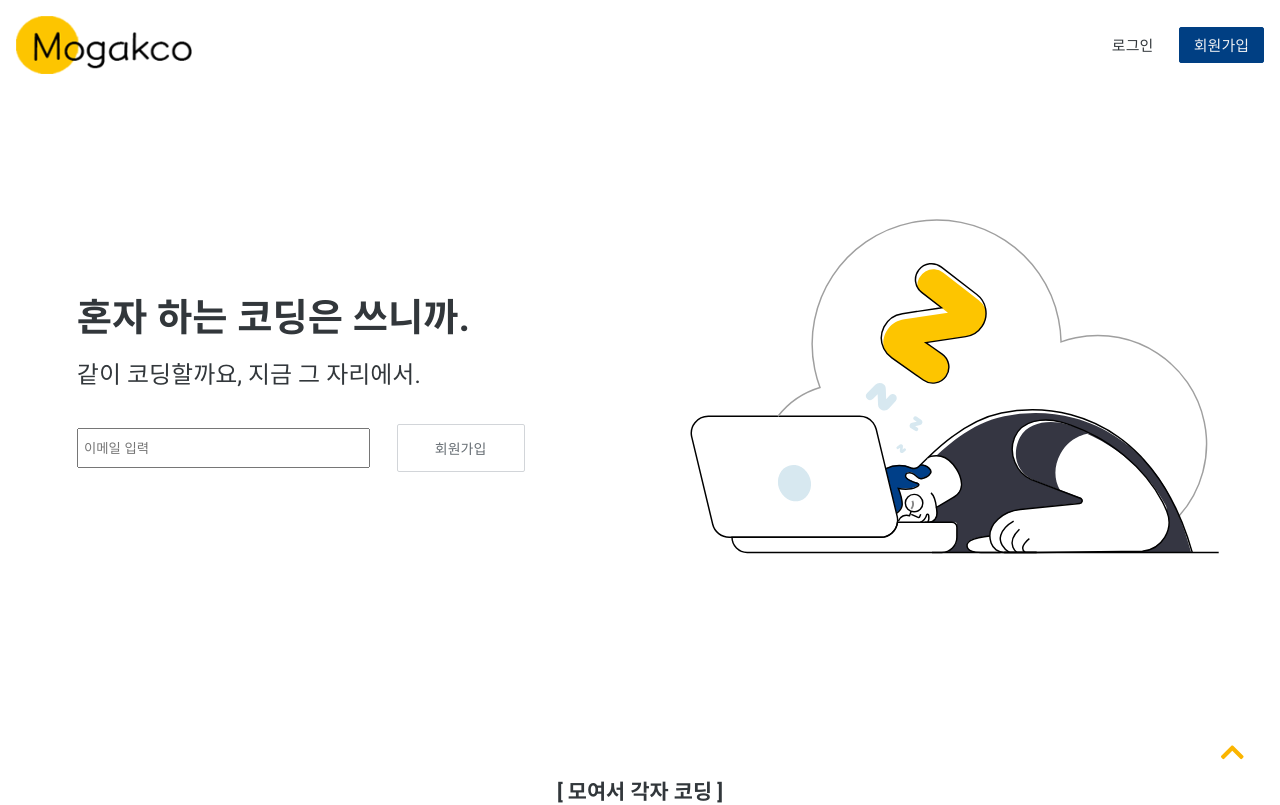
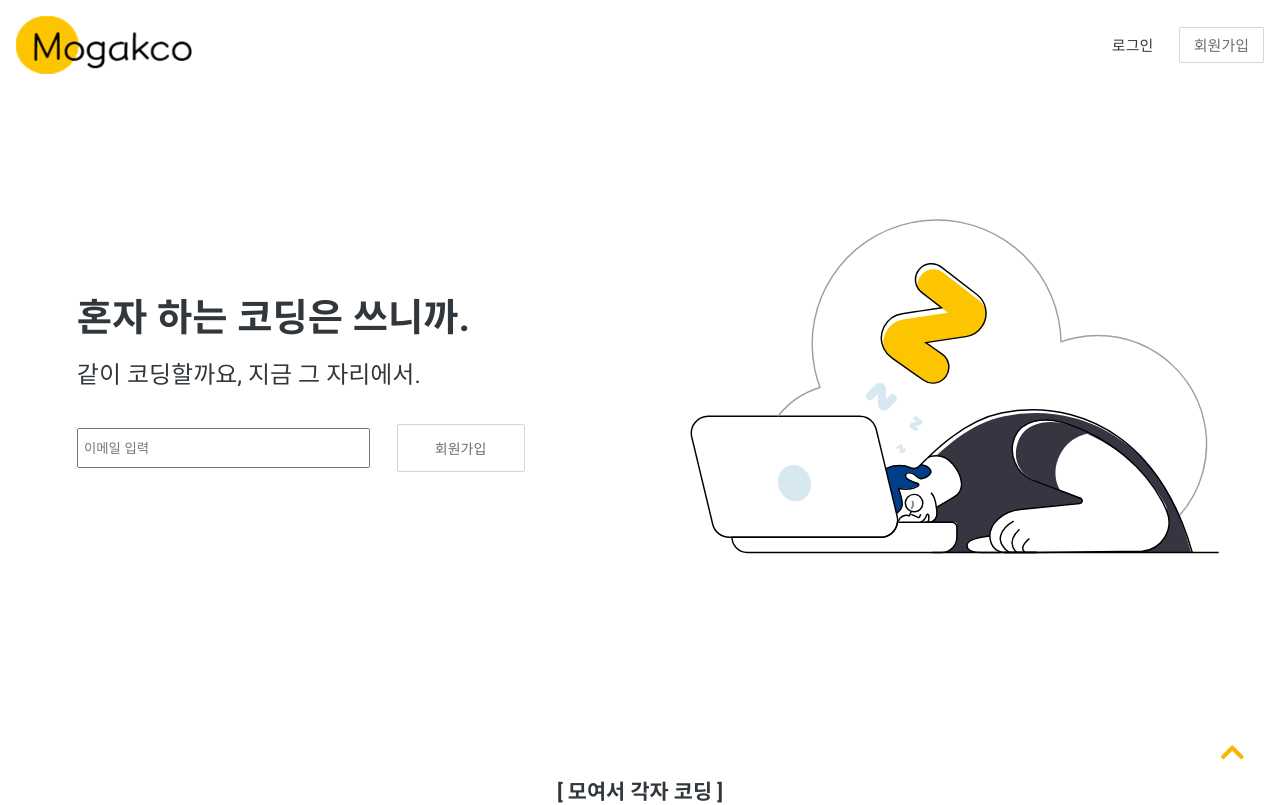
Before and after one commit to geezers-io/mogakco-front, a Next.js app: page / in a window 1280 px wide. Shown: the top 805 px of the page. Built offline with nearby package versions, Linux system fonts and the light colour scheme.

Commit message:
Restore login page

```diff
--- a/src/components/index/Header.tsx
+++ b/src/components/index/Header.tsx
@@ -1,34 +1,29 @@
-import React, { useCallback } from 'react';
+import React from 'react';
 import Link from 'next/link';
 import Button from 'components/common/MButton';
 import Logo from 'public/svg/logo1.svg';
 import { media } from 'styles/media';
 import styled from '@emotion/styled';
 
-const Header: React.FC = () => {
-  const handleLoginButtonClick = useCallback(() => {
-    alert('open login modal (WIP)');
-  }, []);
-
-  return (
+const Header: React.FC = () => (
   <Container>
     <MainLogo />
     <ButtonsWrapper>
-        <Button type="text" size="large" onClick={handleLoginButtonClick}>
+      <Link href="/login">
+        <a>
+          <Button type="text" size="large">
             로그인
           </Button>
-
+        </a>
+      </Link>
       <Link href="/join">
         <a>
-            <Button type="primary" size="large">
-              회원가입
-            </Button>
+          <Button size="large">회원가입</Button>
         </a>
       </Link>
     </ButtonsWrapper>
   </Container>
 );
-};
 
 export const Container = styled.header`
   width: 100%;
```
Also changed, not shown: src/pages/login.tsx (added, +12 -0 lines). Lines whose indentation alone changed are shown as unchanged.
